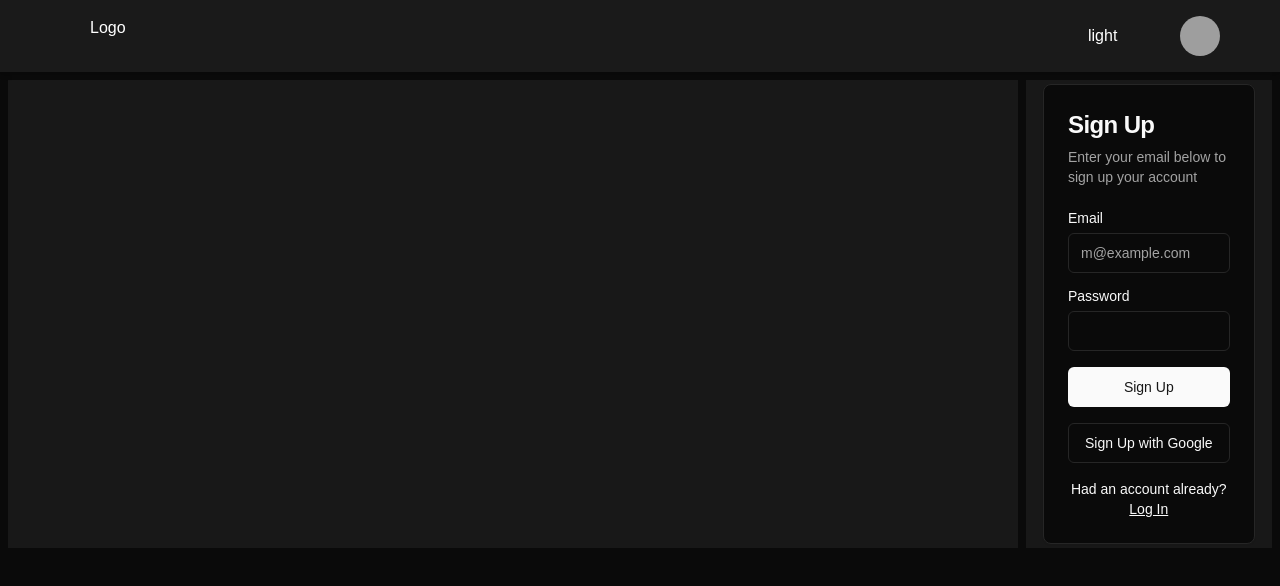
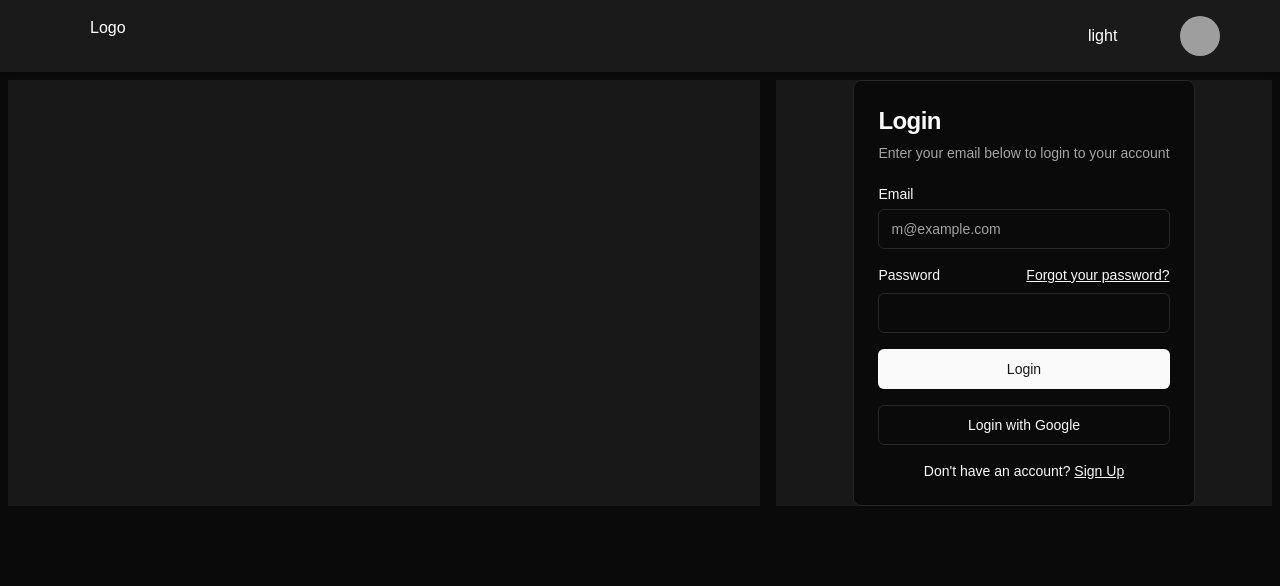
Before and after one commit to Nikhil-Pulluri/Mindful-AI, a Next.js app: page / in a window 1280 px wide. Shown: the top 586 px of the page. Built offline with nearby package versions, Linux system fonts and the light colour scheme; no server answers; grey boxes are pictures that could not be loaded.

Commit message:
ui corrections minor

```diff
--- a/package.json
+++ b/package.json
@@ -23,6 +23,7 @@
     "clsx": "^2.1.1",
     "lucide-react": "^0.453.0",
     "next": "14.2.16",
+    "next-auth": "^4.24.10",
     "react": "^18",
     "react-dom": "^18",
     "tailwind-merge": "^2.5.4",
--- a/src/app/Chat/profile/components/Chats.tsx
+++ b/src/app/Chat/profile/components/Chats.tsx
@@ -2,25 +2,24 @@ import React from 'react'
 import ChatCard from './ChatCard'
 
 type Props = {
-  chats :
-    {
-      id : number,
-      Title : string,
-      chaturl : string,
-    }[]
+  chats: {
+    id: number
+    Title: string
+    chaturl: string
+  }[]
 }
 
-export default function Chats({chats}: Props) {
+export default function Chats({ chats }: Props) {
   return (
     <>
-    <div className='text-3xl text-center font-bold'>Chats</div>
-    <div className='w-full h-full items-center justify-center rounded-md flex flex-col gap-5'>
-      <div className='flex flex-col gap-3'>
+      <div className="text-3xl text-center font-bold">Chats</div>
+      <div className="w-full h-full items-center justify-center rounded-md flex flex-col gap-5">
+        {/* <div className='flex flex-col gap-3'>
         {chats.map((chat) => (
           <ChatCard key={chat.id} Title={chat.Title} chaturl={chat.chaturl} />
         ))}
+      </div> */}
       </div>
-    </div>
     </>
   )
 }
--- /dev/null
+++ b/src/app/api/auth/[...nextauth]/route.ts
@@ -0,0 +1,51 @@
+import NextAuth from "next-auth/next"
+import GoogleProvider from 'next-auth/providers/google'
+// import { findUser } from "@/lib/signinutil";
+
+const handler = NextAuth({
+  providers : [
+    GoogleProvider({
+      clientId : process.env.GOOGLE_CLIENT_ID ??"",
+      clientSecret : process.env.GOOGLE_CLIENT_SECRET ??"",
+    })
+  ],
+
+  callbacks: {
+
+    //   async signIn({ user, account, profile }) {
+    //   // Interact with your backend API
+    //     console.log("function before login api")
+    //   const data = await findUser(user);
+    //     console.log(data);
+    //     localStorage.setItem('UserData', JSON.stringify(data));
+    //   // Example: allow login only if backend verification is successful
+    //   if (data) {
+
+    //     return true;
+    //   } else {
+    //     return false;
+    //   }
+
+    // },
+    // async redirect({ url, baseUrl }) {
+    //   // Optionally handle redirect after sign-in
+    //   return url.startsWith(baseUrl) ? url : baseUrl;
+    // },
+    async session({ session, token }) {
+      if (session.user) {
+        session.user.id = token.sub as string;
+      }
+      return session;
+    },
+    async jwt({ token, account, profile }) {
+      if (account) {
+        token.sub = account.providerAccountId;
+      }
+      return token;
+    },
+  },
+
+
+})
+
+export {handler as GET, handler as POST}
--- /dev/null
+++ b/src/app/components/components-login-01.tsx
@@ -0,0 +1,79 @@
+'use client'
+
+import Link from 'next/link'
+import React from 'react'
+import { signIn, signOut, useSession } from 'next-auth/react'
+import { useRouter } from 'next/navigation'
+import { useEffect } from 'react'
+
+import { Button } from '@/components/ui/button'
+import { Card, CardContent, CardDescription, CardHeader, CardTitle } from '@/components/ui/card'
+import { Input } from '@/components/ui/input'
+import { Label } from '@/components/ui/label'
+
+interface LoginProps {
+  toggleMode: () => void
+}
+
+export function Login({ toggleMode }: LoginProps) {
+  const { data: session } = useSession()
+  // const router = useRouter()
+
+  useEffect(() => {
+    if (session?.user) {
+      console.log(session)
+    }
+  }, [session])
+
+  return (
+    <div className="flex h-[auto] w-full justify-center px-4">
+      <Card className="mx-auto max-w-sm">
+        <CardHeader>
+          <CardTitle className="text-2xl">Login</CardTitle>
+          <CardDescription>Enter your email below to login to your account</CardDescription>
+        </CardHeader>
+        <CardContent>
+          <div className="grid gap-4">
+            <div className="grid gap-2">
+              <Label htmlFor="email">Email</Label>
+              <Input id="email" type="email" placeholder="m@example.com" required />
+            </div>
+            <div className="grid gap-2">
+              <div className="flex items-center">
+                <Label htmlFor="password">Password</Label>
+                <Link href="#" className="ml-auto inline-block text-sm underline">
+                  Forgot your password?
+                </Link>
+              </div>
+              <Input id="password" type="password" required />
+            </div>
+            {session && session.user ? (
+              <div>
+                <Link href="/Chat">Go to the Chat section</Link>
+              </div>
+            ) : (
+              <Button type="button" className="w-full" onClick={() => signIn()}>
+                Login
+              </Button>
+            )}
+            {session && session.user ? (
+              <Button onClick={() => signOut()} variant="outline" className="w-full">
+                Log Out
+              </Button>
+            ) : (
+              <Button onClick={() => signIn('google')} variant="outline" className="w-full">
+                Login with Google
+              </Button>
+            )}
+          </div>
+          <div className="mt-4 text-center text-sm">
+            Don&apos;t have an account?{' '}
+            <a onClick={toggleMode} className="underline cursor-pointer">
+              Sign Up
+            </a>
+          </div>
+        </CardContent>
+      </Card>
+    </div>
+  )
+}
--- a/src/app/layout.tsx
+++ b/src/app/layout.tsx
@@ -1,44 +1,43 @@
-"use client";
-import localFont from 'next/font/local';
-import './globals.css';
-import { useState } from "react";
+'use client'
+import localFont from 'next/font/local'
+import './globals.css'
+import { useState } from 'react'
+// import Providers from './components/Providers';
+import React, { ReactNode } from 'react'
+import { SessionProvider } from 'next-auth/react'
 
 const geistSans = localFont({
   src: './fonts/GeistVF.woff',
   variable: '--font-geist-sans',
   weight: '100 900',
-});
+})
 const geistMono = localFont({
   src: './fonts/GeistVF.woff',
   variable: '--font-geist-mono',
   weight: '100 900',
-});
-
-
-
+})
 
 export default function RootLayout({
   children,
 }: Readonly<{
   children: React.ReactNode
 }>) {
-
   const [theme, setTheme] = useState('dark')
 
   const toggle = () => {
-
-    setTheme((prev) => (prev==='dark' ? 'light' : 'dark'))
+    setTheme((prev) => (prev === 'dark' ? 'light' : 'dark'))
   }
 
   return (
     <html lang="en">
       <body className={`${theme}`}>
-        {children}
-
-        <div className={`fixed top-[3%] left-[85%] cursor-pointer ${theme === 'dark' ? 'text-white' : 'text-black'}`} onClick={toggle}>
-          {theme === 'dark' ? 'light' : 'dark'}
-        </div>
+        <SessionProvider>
+          {children}
+          <div className={`fixed top-[3%] left-[85%] cursor-pointer ${theme === 'dark' ? 'text-white' : 'text-black'}`} onClick={toggle}>
+            {theme === 'dark' ? 'light' : 'dark'}
+          </div>
+        </SessionProvider>
       </body>
     </html>
-  );
+  )
 }
--- a/src/app/page.tsx
+++ b/src/app/page.tsx
@@ -1,38 +1,29 @@
-"use client";
+'use client'
 import React from 'react'
-import { useState } from 'react';
+import { useState } from 'react'
 import Navbar from './components/Navbar'
-import { Login } from '@/components/components-login-01'
+import { Login } from './components/components-login-01'
 import { Signup } from '@/components/signup'
 
 export default function page() {
-  const [mode, setMode] = useState('signup')
+  const [mode, setMode] = useState('login')
   const toggle = () => {
-    setMode((prev) => (prev === 'login'? 'signup' : 'login'))
+    setMode((prev) => (prev === 'login' ? 'signup' : 'login'))
   }
   return (
     <>
-    <Navbar/>
+      <Navbar />
 
+      {/* <div className="grid grid-cols-5 grid-rows-5 gap-2 p-2">
+        <div className="col-span-4 row-span-5 bg-muted/50"></div>
+        <div className="col-start-5 row-span-5 bg-muted/50 p-1">{mode === 'login' ? <Login toggleMode={toggle} /> : <Signup toggleMode={toggle} />}</div>
 
+      </div> */}
 
-    <div className="grid grid-cols-5 grid-rows-5 gap-2 p-2">
-      <div className="col-span-4 row-span-5 bg-muted/50">
-
-
+      <div className="grid grid-cols-5 grid-rows-5 gap-4 p-2">
+        <div className="col-span-3 row-span-5 bg-muted/50"></div>
+        <div className="col-span-2 row-span-5 col-start-4 bg-muted/50">{mode === 'login' ? <Login toggleMode={toggle} /> : <Signup toggleMode={toggle} />}</div>
       </div>
-      <div className="col-start-5 row-span-5 bg-muted/50 p-1">
-
-        {mode==='login'? <Login toggleMode={toggle}/> : <Signup toggleMode={toggle}/>}
-
-      </div>
-      {/* <div className="col-span-5 row-span-2 row-start-4 bg-muted/50">
-
-        4
-      </div> */}
-    </div>
-
-
     </>
   )
 }
--- a/src/components/components-login-01.tsx
+++ /dev/null
@@ -1,73 +0,0 @@
-'use client'
-
-import Link from "next/link"
-
-import { Button } from "@/components/ui/button"
-import {
-  Card,
-  CardContent,
-  CardDescription,
-  CardHeader,
-  CardTitle,
-} from "@/components/ui/card"
-import { Input } from "@/components/ui/input"
-import { Label } from "@/components/ui/label"
-
-interface LoginProps {
-  toggleMode : () => void
-}
-
-
-export function Login({toggleMode} : LoginProps) {
-  return (
-    <div className="flex h-[auto] w-full  justify-center px-4">
-      <Card className="mx-auto max-w-sm">
-        <CardHeader>
-          <CardTitle className="text-2xl">Login</CardTitle>
-          <CardDescription>
-            Enter your email below to login to your account
-          </CardDescription>
-        </CardHeader>
-        <CardContent>
-          <div className="grid gap-4">
-            <div className="grid gap-2">
-              <Label htmlFor="email">Email</Label>
-              <Input
-                id="email"
-                type="email"
-                placeholder="m@example.com"
-                required
-              />
-            </div>
-            <div className="grid gap-2">
-              <div className="flex items-center">
-                <Label htmlFor="password">Password</Label>
-                <Link
-                  href="#"
-                  className="ml-auto inline-block text-sm underline"
-                >
-                  Forgot your password?
-                </Link>
-              </div>
-              <Input id="password" type="password" required />
-            </div>
-            <Link href='/Chat'>
-              <Button type="submit" className="w-full">
-                Login
-              </Button>
-            </Link>
-            <Button variant="outline" className="w-full">
-              Login with Google
-            </Button>
-          </div>
-          <div className="mt-4 text-center text-sm">
-            Don&apos;t have an account?{" "}
-            <Link onClick={toggleMode} href="" className="underline">
-              Sign Up
-            </Link>
-          </div>
-        </CardContent>
-      </Card>
-    </div>
-  )
-}
```
Also changed, not shown: src/next-auth.d.ts (added, +13 -0 lines), src/lib/signinutil.ts (added), 2 other files (tests, documents, lock files or other folders).
